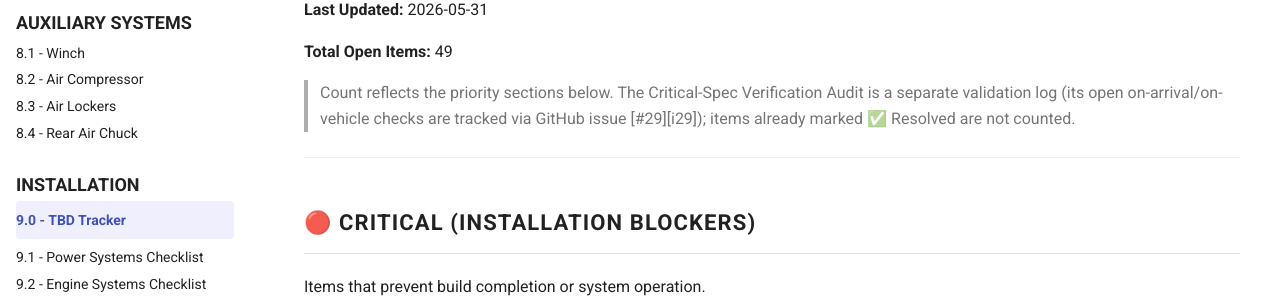
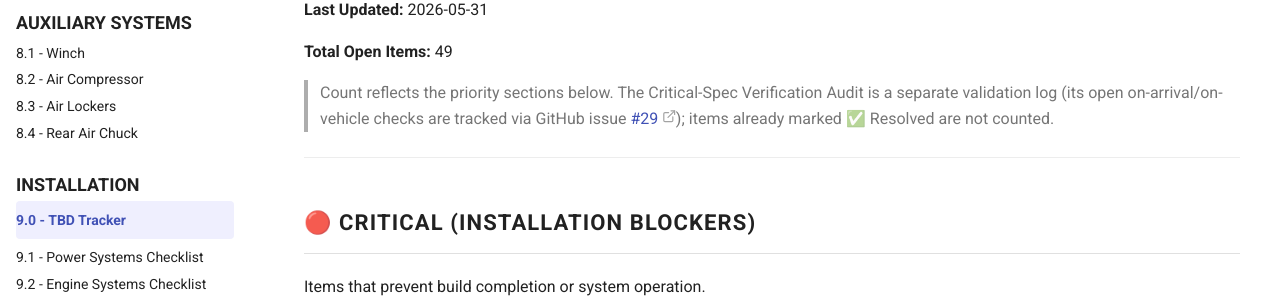
Before and after one commit to sob/drawings, an MkDocs documentation site: the page built from docs/jeep_lj/09-installation/00-tbd-tracker.md, in a window 1280 px wide and 900 px high. Shown: the part 312-612 px from the top of the window. Built offline with MkDocs 1.6.1 and Material for MkDocs 9.7.7, drawn with Linux system fonts in a browser that asks for light colours; comment, search, counter and statistics services are not loaded; part of the change alters nothing that is shown.

```diff
--- a/docs/jeep_lj/09-installation/00-tbd-tracker.md
+++ b/docs/jeep_lj/09-installation/00-tbd-tracker.md
@@ -272,6 +272,7 @@ Items completed since last update.
 [rear-axle]: ../10-drivetrain/05-rear-axle.md
 [suspension]: ../10-drivetrain/06-suspension.md
 [steering]: ../10-drivetrain/07-steering.md
+[i29]: https://github.com/sob/drawings/issues/29
 [constant-bus]: ../01-power-systems/03-aux-battery-distribution/02-constant-bus.md
 [starter-doc]: ../02-engine-systems/01-starter.md
 [keyless]: ../05-control-interfaces/06-keyless-ignition.md
```
